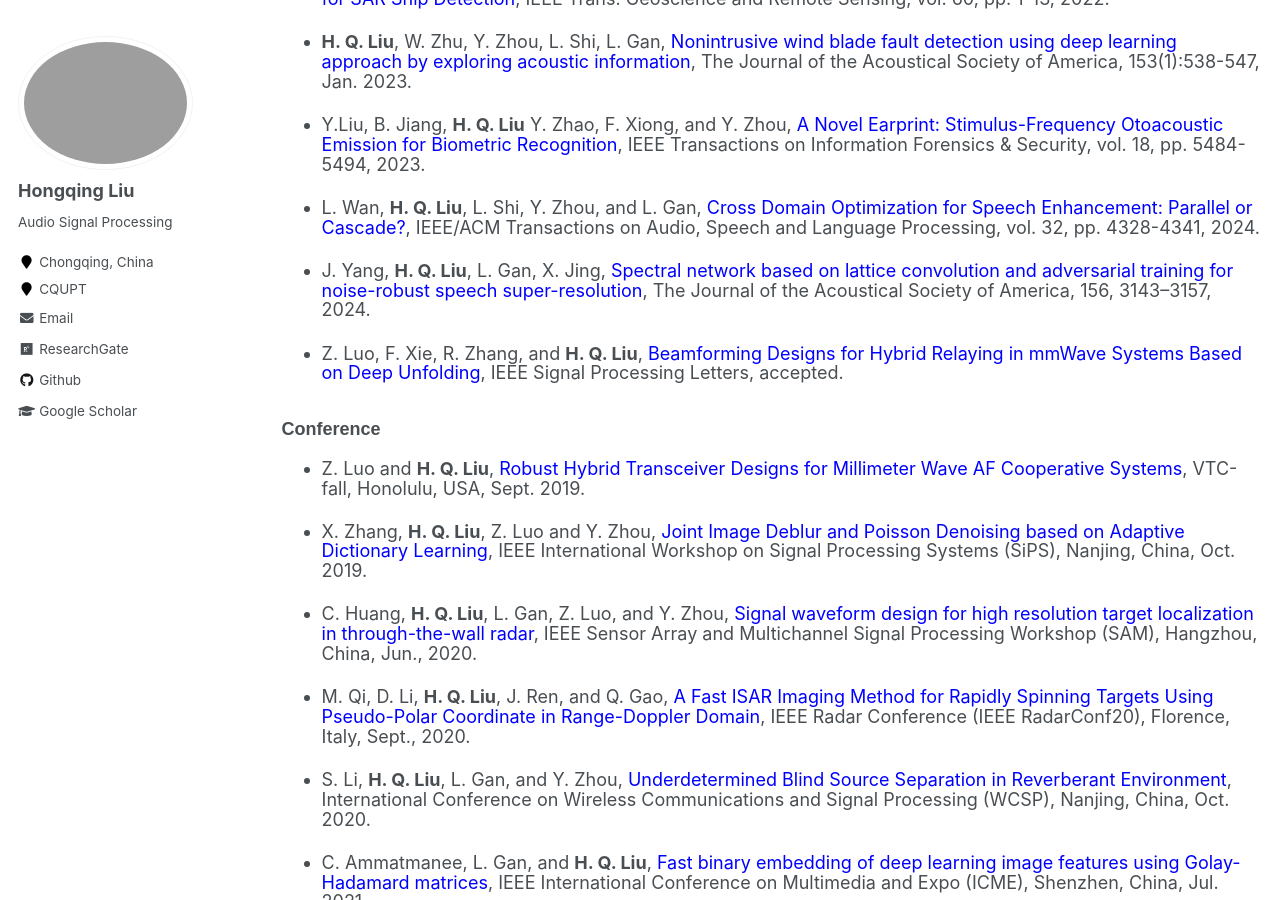
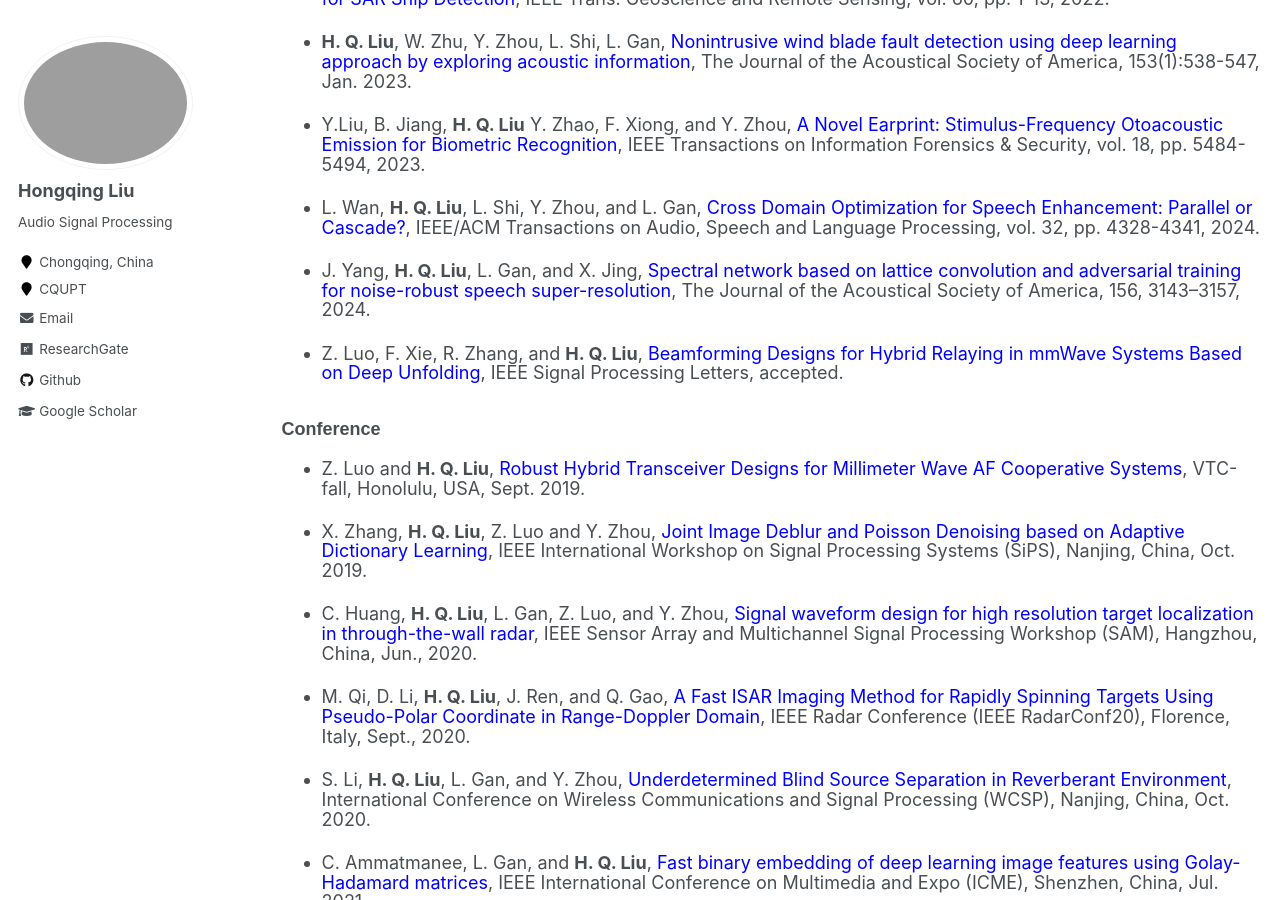
Before and after one commit to hong-qing-liu/english-hong-qing-liu.github.io, a Jekyll site: the page built from _pages/publications.md, in a window 1280 px wide and 900 px high, scrolled down 879 px. Built offline with Jekyll 4.4.1, drawn with Linux system fonts in a browser that asks for light colours.

Commit message:
Update publications.md

```diff
--- a/_pages/publications.md
+++ b/_pages/publications.md
@@ -33,7 +33,7 @@
 
 - L. Wan, <strong>H. Q. Liu</strong>, L. Shi, Y. Zhou, and L. Gan, <span style="color: blue;">Cross Domain Optimization for Speech Enhancement: Parallel or Cascade?</span>, IEEE/ACM Transactions on Audio, Speech and Language Processing, vol. 32, pp. 4328-4341, 2024.
 
-- J. Yang, <strong>H. Q. Liu</strong>, L. Gan, X. Jing, <span style="color: blue;">Spectral network based on lattice convolution and adversarial training for noise-robust speech super-resolution</span>, The Journal of the Acoustical Society of America, 156, 3143–3157, 2024.
+- J. Yang, <strong>H. Q. Liu</strong>, L. Gan, and X. Jing, <span style="color: blue;">Spectral network based on lattice convolution and adversarial training for noise-robust speech super-resolution</span>, The Journal of the Acoustical Society of America, 156, 3143–3157, 2024.
 
 - Z. Luo, F. Xie, R. Zhang, and <strong>H. Q. Liu</strong>, <span style="color: blue;">Beamforming Designs for Hybrid Relaying in mmWave Systems Based on Deep Unfolding</span>, IEEE Signal Processing Letters, accepted.
 
```
